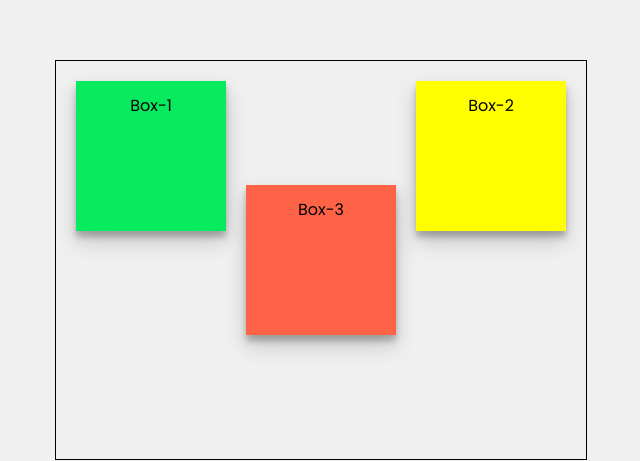
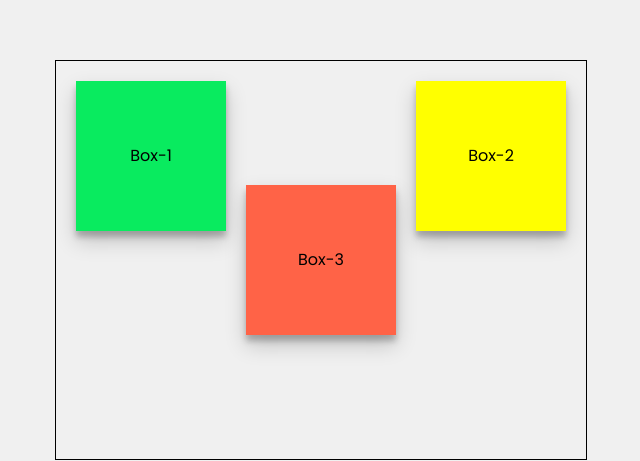
Before and after one commit to RatuleBin/class-2, a plain HTML site: page index.html in a window 1280 px wide. Shown: the part 105-566 px from the top of the page, without its empty margins (319-959 px from the left). Drawn offline with Linux system fonts and the light colour scheme.

Commit message:
Update style.css

```diff
--- a/All CSS/style.css
+++ b/All CSS/style.css
@@ -28,7 +28,7 @@ body {
     height: 150px;
     width: 150px;
     text-align: center;
-    line-height: 50px;
+    line-height: 150px;
     margin: 10px;
     box-shadow: rgba(0, 0, 0, 0.19) 0px 10px 20px, rgba(0, 0, 0, 0.23) 0px 6px 6px;
 }
```
